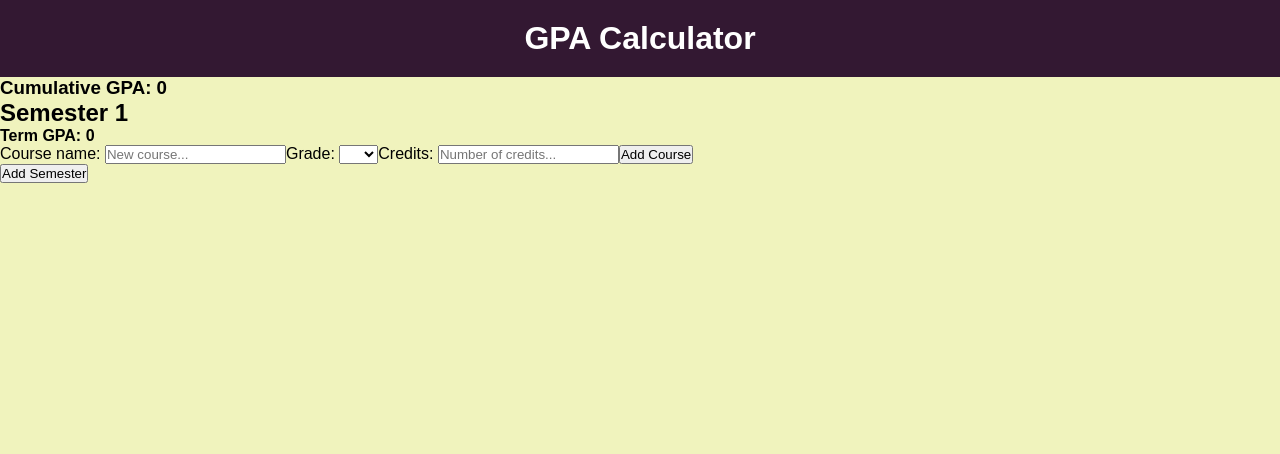
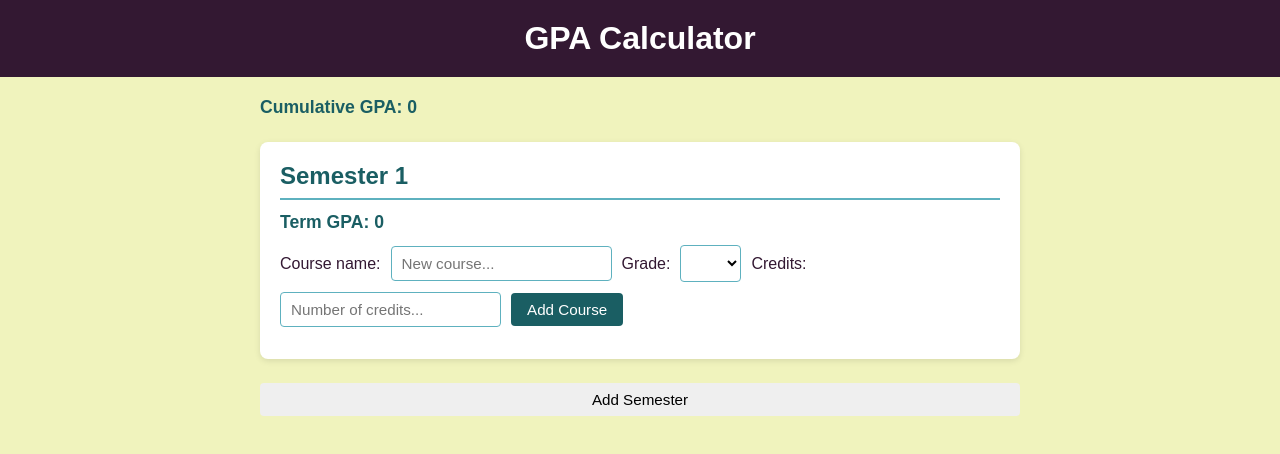
Before and after one commit to lucas-hebmuller/react, a React (Vite) app in the folder gpa-calculator/: page / in a window 1280 px wide. Shown: the top 454 px of the page. Built offline with nearby package versions, Linux system fonts and the light colour scheme.

Commit message:
finished css

```diff
--- a/gpa-calculator/src/components/AddCourseForm.tsx
+++ b/gpa-calculator/src/components/AddCourseForm.tsx
@@ -59,7 +59,7 @@ function AddCourseForm({ onAddCourse }: AddCourseFormProps) {
       />
       {errors.credits && <p>{errors.credits.message}</p>}
 
-      <button type="submit">Add Course</button>
+      <button className="btn-primary" type="submit">Add Course</button>
     </form>
   );
 }
--- a/gpa-calculator/src/components/Home.tsx
+++ b/gpa-calculator/src/components/Home.tsx
@@ -1,4 +1,4 @@
-import { useState } from "react";
+import { useState, useEffect } from "react";
 import AddCourseForm from "./AddCourseForm";
 import {
   calculateCumulativeGPA,
@@ -7,9 +7,16 @@ import {
 import type { CourseFormData, Semester } from "../utils/types";
 
 function Home() {
-  const [semesters, setSemesters] = useState<Semester[]>([
-    { id: 1, name: "Semester 1", courses: [] },
-  ]);
+  const [semesters, setSemesters] = useState<Semester[]>(() => {
+    const saved = localStorage.getItem("semesters");
+    return saved
+      ? JSON.parse(saved)
+      : [{ id: 1, name: "Semester 1", courses: [] }];
+  });
+
+  useEffect(() => {
+    localStorage.setItem("semesters", JSON.stringify(semesters));
+  }, [semesters]);
 
   function addCourse(semesterId: number, newCourse: CourseFormData) {
     setSemesters((prev) =>
@@ -52,13 +59,17 @@ function Home() {
   }
 
   return (
-    <div>
-      <h3>Cumulative GPA: {calculateCumulativeGPA(semesters)}</h3>
+    <div className="container">
+      <h3 className="gpa-display">
+        Cumulative GPA: {calculateCumulativeGPA(semesters)}
+      </h3>
 
       {semesters.map((semester) => (
-        <div key={semester.id}>
+        <div className="semester-card" key={semester.id}>
           <h2>{semester.name}</h2>
-          <h4>Term GPA: {calculateTermGPA(semester.courses)}</h4>
+          <h4 className="gpa-display">
+            Term GPA: {calculateTermGPA(semester.courses)}
+          </h4>
 
           <AddCourseForm
             onAddCourse={(course) => addCourse(semester.id, course)}
@@ -67,9 +78,12 @@ function Home() {
           <ul>
             {semester.courses.map((course) => (
               <li key={course.id}>
-                {course.courseName} - {course.grade} - {course.credits} credits
-                <button onClick={() => deleteCourse(semester.id, course.id)}>
-                  Delete
+                {course.courseName} • {course.grade} • {course.credits} credits
+                <button
+                  className="btn-danger"
+                  onClick={() => deleteCourse(semester.id, course.id)}
+                >
+                  &#x1F5D1;
                 </button>
               </li>
             ))}
--- a/gpa-calculator/src/index.css
+++ b/gpa-calculator/src/index.css
@@ -11,15 +11,120 @@
 * {
   margin: 0;
   padding: 0;
+  box-sizing: border-box;
 }
 
 body {
   background-color: var(--color4);
+  color: var(--color1);
 }
 
 .navbar {
   background-color: var(--color1);
-  color: #FFFFFF;
+  color: #ffffff;
   text-align: center;
   padding: 20px;
 }
+
+.container {
+  margin: auto;
+  width: 800px;
+  padding: 20px;
+  display: flex;
+  flex-direction: column;
+  gap: 24px;
+}
+
+.semester-card {
+  background-color: #ffffff;
+  border-radius: 8px;
+  padding: 20px;
+  box-shadow: 0 2px 6px rgba(0, 0, 0, 0.1);
+  display: flex;
+  flex-direction: column;
+  gap: 12px;
+}
+
+.semester-card h2 {
+  color: var(--color2);
+  border-bottom: 2px solid var(--color3);
+  padding-bottom: 8px;
+}
+
+.gpa-display {
+  font-size: 1.1rem;
+  color: var(--color2);
+  font-weight: bold;
+}
+
+form {
+  display: flex;
+  flex-wrap: wrap;
+  gap: 10px;
+  align-items: center;
+}
+
+form input,
+form select {
+  padding: 8px 10px;
+  border: 1px solid var(--color3);
+  border-radius: 4px;
+  font-size: 0.95rem;
+  background-color: #fff;
+}
+
+form input:focus,
+form select:focus {
+  outline: none;
+  border-color: var(--color2);
+}
+
+form p {
+  color: var(--color5);
+  font-size: 0.85rem;
+  width: 100%;
+}
+
+button {
+  padding: 8px 16px;
+  border: none;
+  border-radius: 4px;
+  cursor: pointer;
+  font-size: 0.95rem;
+}
+
+.btn-primary {
+  background-color: var(--color2);
+  color: #ffffff;
+}
+
+.btn-primary:hover {
+  background-color: var(--color3);
+}
+
+.btn-danger {
+  background-color: var(--color5);
+  color: #ffffff;
+  padding: 4px 10px;
+  font-size: 0.85rem;
+}
+
+.btn-danger:hover {
+  opacity: 0.85;
+}
+
+ul {
+  list-style: none;
+  display: flex;
+  flex-direction: column;
+  gap: 8px;
+}
+
+li {
+  display: flex;
+  justify-content: space-between;
+  align-items: center;
+  background-color: var(--color4);
+  padding: 8px 12px;
+  border-radius: 4px;
+}
```
